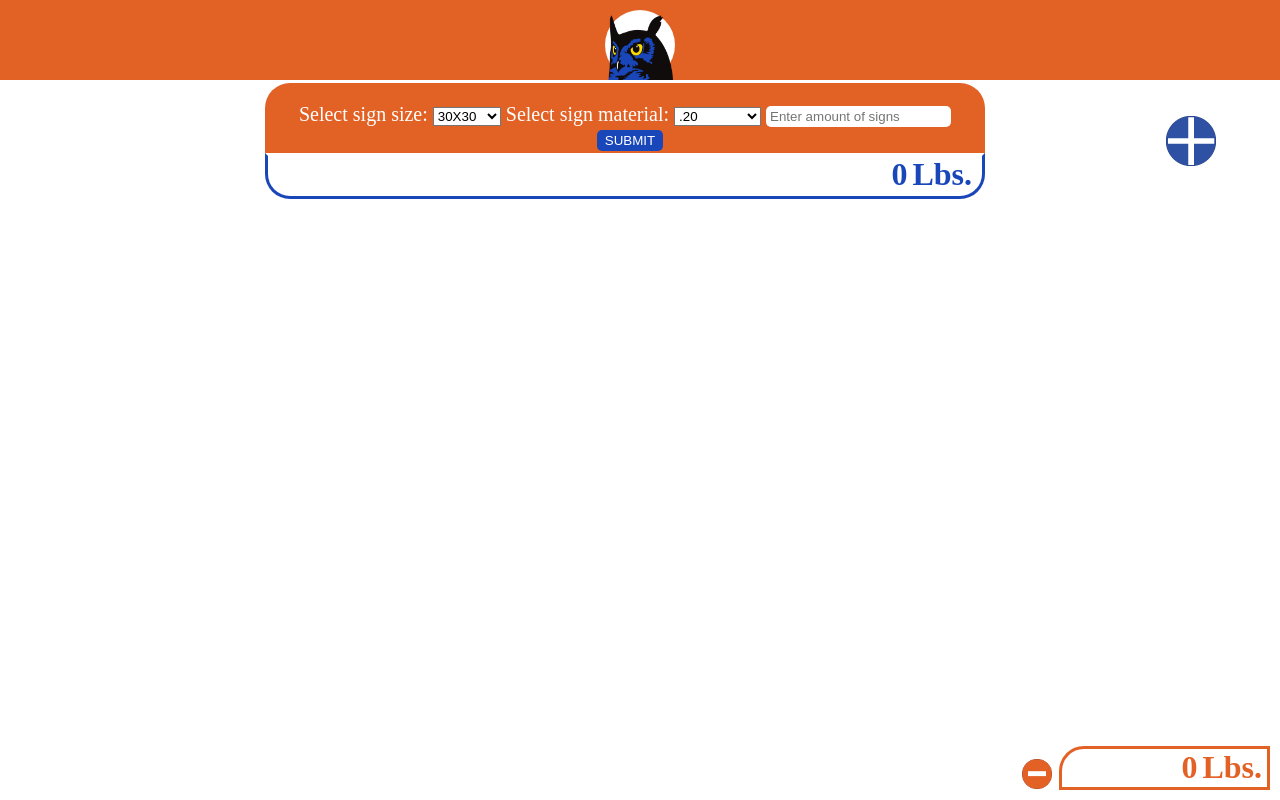
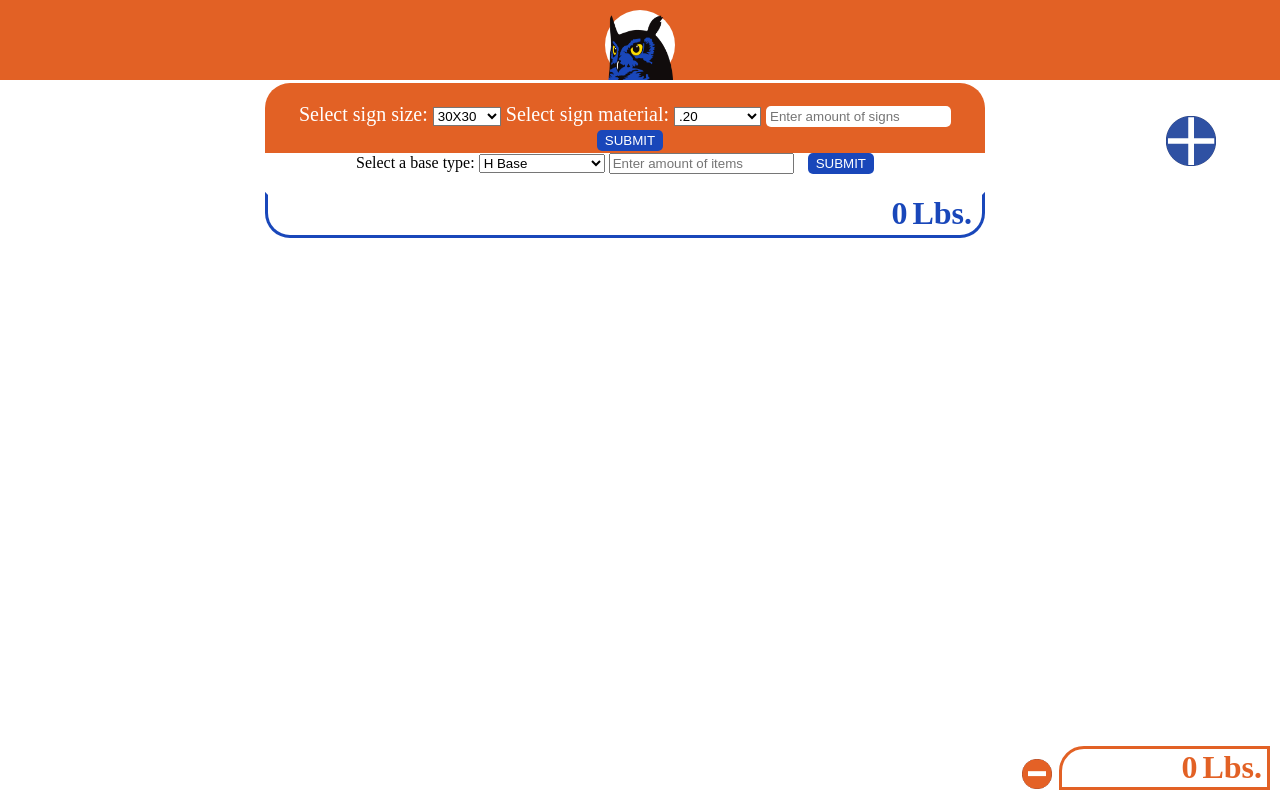
Before and after one commit to MikeTheFyke/Owl-Site, a plain HTML site: page index.html in a window 1280 px wide. Drawn offline with Linux system fonts and the light colour scheme.

Commit message:
started material calcualtor html

```diff
--- a/index.html
+++ b/index.html
@@ -46,6 +46,30 @@
                 <br></br>
             </form>
         </div>
+
+        <div id="materialWeightContainer">
+            <div id="materialWeightInputContainer">
+                <form onsubmit="event.preventDefault();" autocomplete="off">
+                    <label for="otherMaterial">Select a base type:</label>
+                        <select name="framesBases" id="otherMaterial">
+                            <option value="hBase">H Base</option>
+                            <option value="centerMount">Center Mount</option>
+                            <option value="offCenterMount">Off Center Mount</option>
+                            <option value="tireBase">TC-54 Tire Bases</option>
+                            <option value="barrels"> TC-54 Barrels</option>
+                            <option value="windMasters">WindMasters</option>
+                            <option value="flipMasters">FlipMasters</option>
+                            <option value="aFrame">A Frame</option>
+                        </select>
+                    <input id="otherNumberInput" placeholder="Enter amount of items">
+                    <button id="submitButton" onclick="weightCalculator2()">SUBMIT</button>
+                    <br></br>
+                </form>
+
+            </div>
+
+        </div>
+
         <div id="weightOutputContainer">
             <h1 id="totalWeightText">Lbs.</h1>
             <h1 id="totalWeight">0</h1>
```
Also changed, not shown: styles/materialStyles.css (added).
